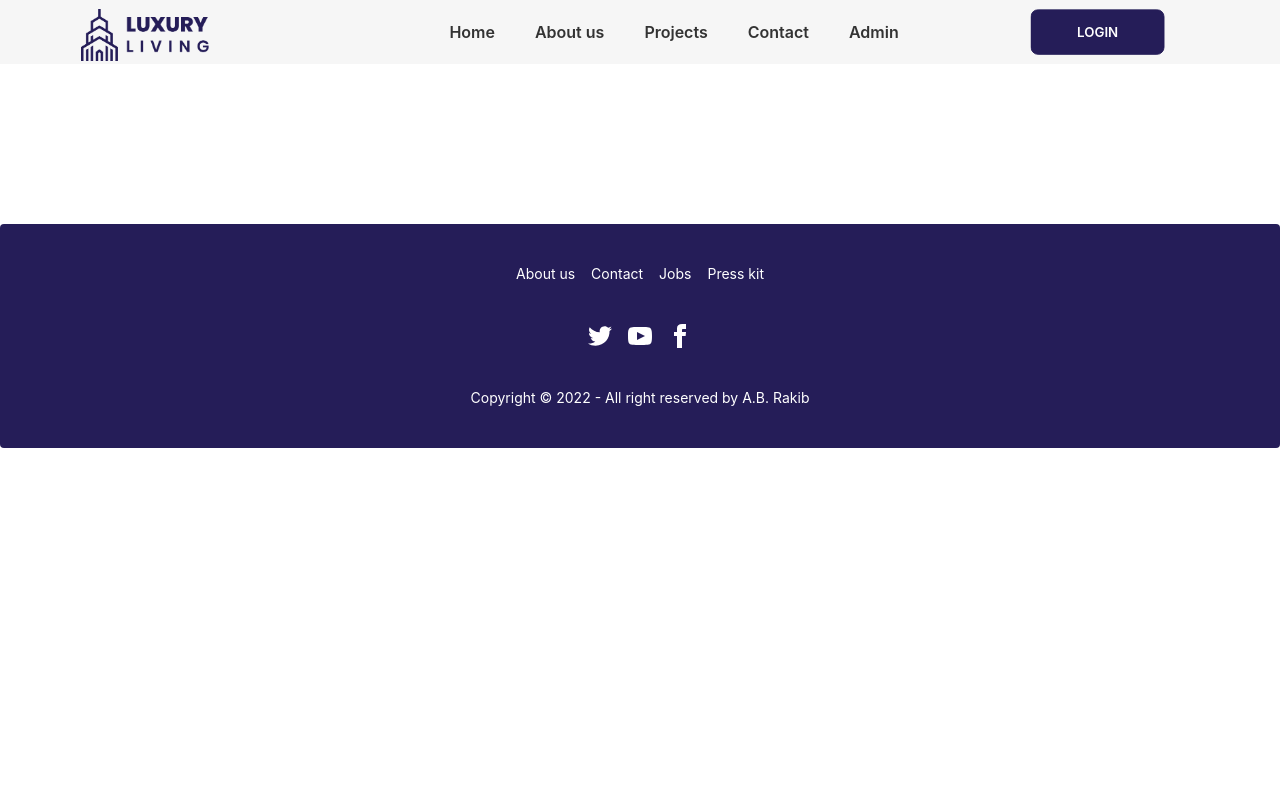
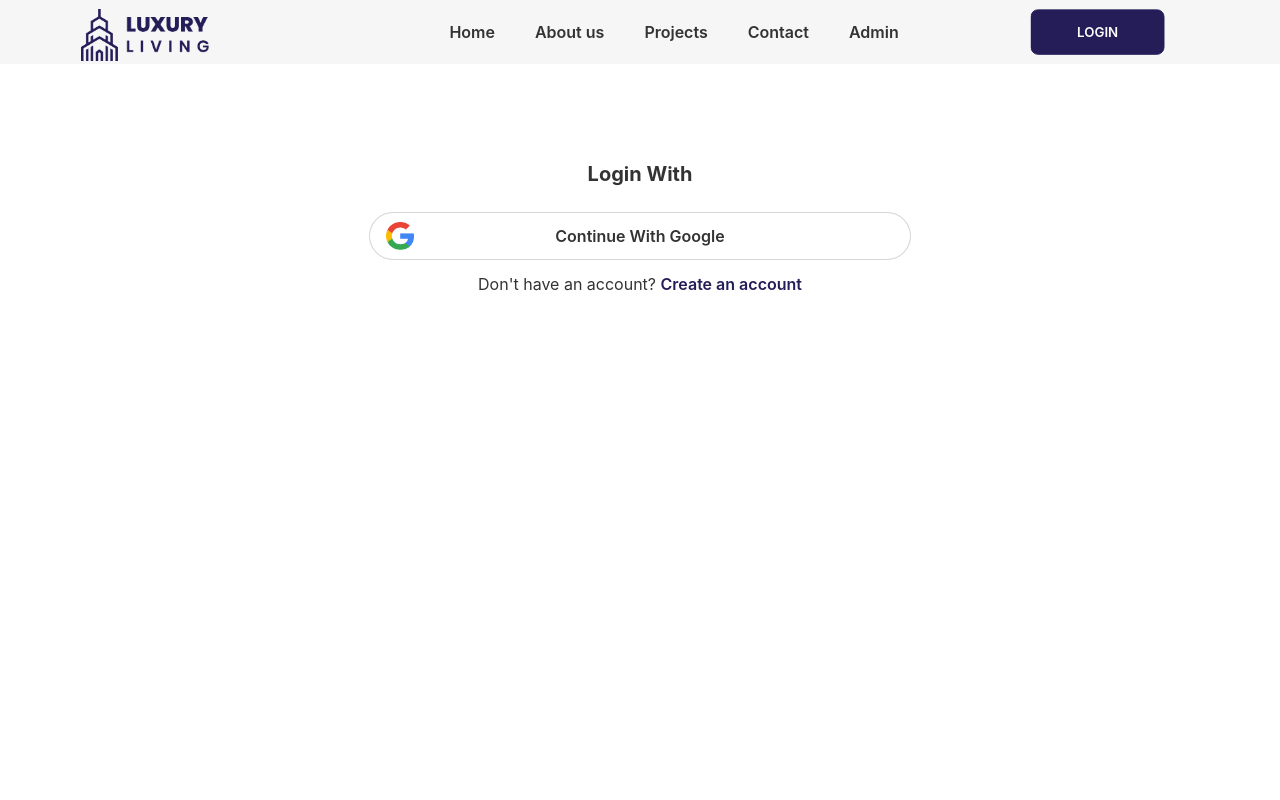
Before and after one commit to abrakib942/luxury-living-client, a React (Create React App) app: page /login in a window 1280 px wide. Shown: the top 800 px of the page. Built offline with nearby package versions, Linux system fonts and the light colour scheme; the HTML template or start-up script is replaced by a standard one.

Commit message:
login design done

```diff
--- a/src/App.js
+++ b/src/App.js
@@ -3,6 +3,7 @@ import Navbar from "./Shared/Navbar";
 import { Route, Routes } from "react-router-dom";
 import Home from "./Pages/Home/Home";
 import Footer from "./Shared/Footer";
+import Login from "./Pages/Login/Login";
 
 function App() {
   return (
@@ -11,7 +12,7 @@ function App() {
 
       <Routes>
         <Route path="/" element={<Home />} />
-        <Route path="/" element={<Home />} />
+        <Route path="/login" element={<Login />} />
         <Route path="/" element={<Home />} />
         <Route path="/" element={<Home />} />
       </Routes>
--- /dev/null
+++ b/src/Pages/Login/Login.js
@@ -0,0 +1,26 @@
+import React from "react";
+import { Link } from "react-router-dom";
+import google from "../../assets/Icon/google.png";
+
+const Login = () => {
+  return (
+    <div className="h-screen mt-24 px-8">
+      <h2 className="text-xl text-center font-bold">Login With</h2>
+      <button className="input input-bordered rounded-3xl block mx-auto font-semibold mt-6">
+        {" "}
+        <div className="lg:grid md:grid lg:grid-cols-3 md:grid-cols-3 flex items-center">
+          <img className="w-7 mr-6" src={google} alt="" />
+          Continue With Google
+        </div>
+      </button>
+      <p className="text-center mt-3">
+        Don't have an account?{" "}
+        <Link className="text-primary font-semibold decoration" to="/signup">
+          Create an account
+        </Link>
+      </p>
+    </div>
+  );
+};
+
+export default Login;
--- /dev/null
+++ b/src/Pages/Login/SignUp.js
@@ -0,0 +1,11 @@
+import React from "react";
+
+const SignUp = () => {
+  return (
+    <div>
+      <h2 className="text-2xl">Sign up</h2>
+    </div>
+  );
+};
+
+export default SignUp;
```
Also changed, not shown: src/assets/Icon/google.png (renamed from src/assets/Icon/Group 573.png), src/assets/Icon/paypal.png (renamed from src/assets/Icon/image 17.png).
